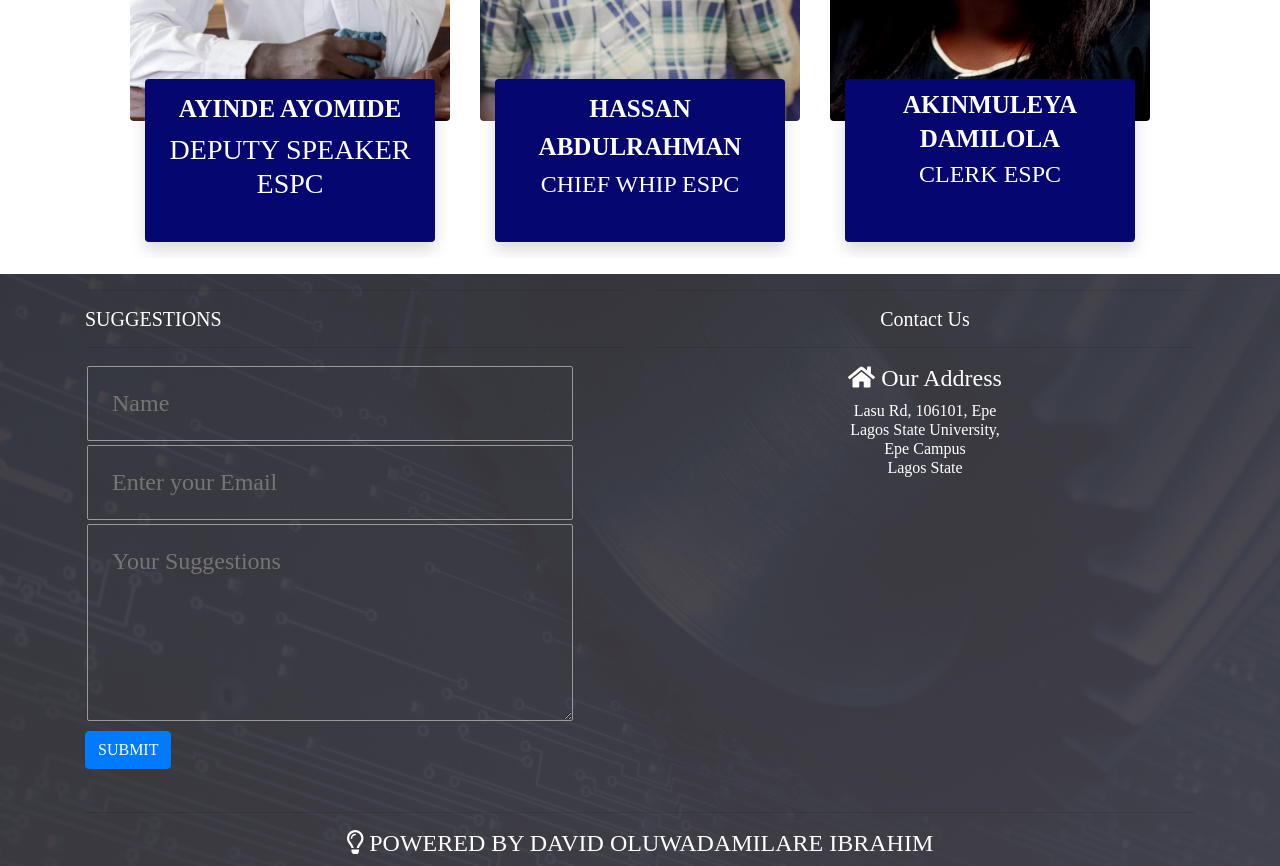
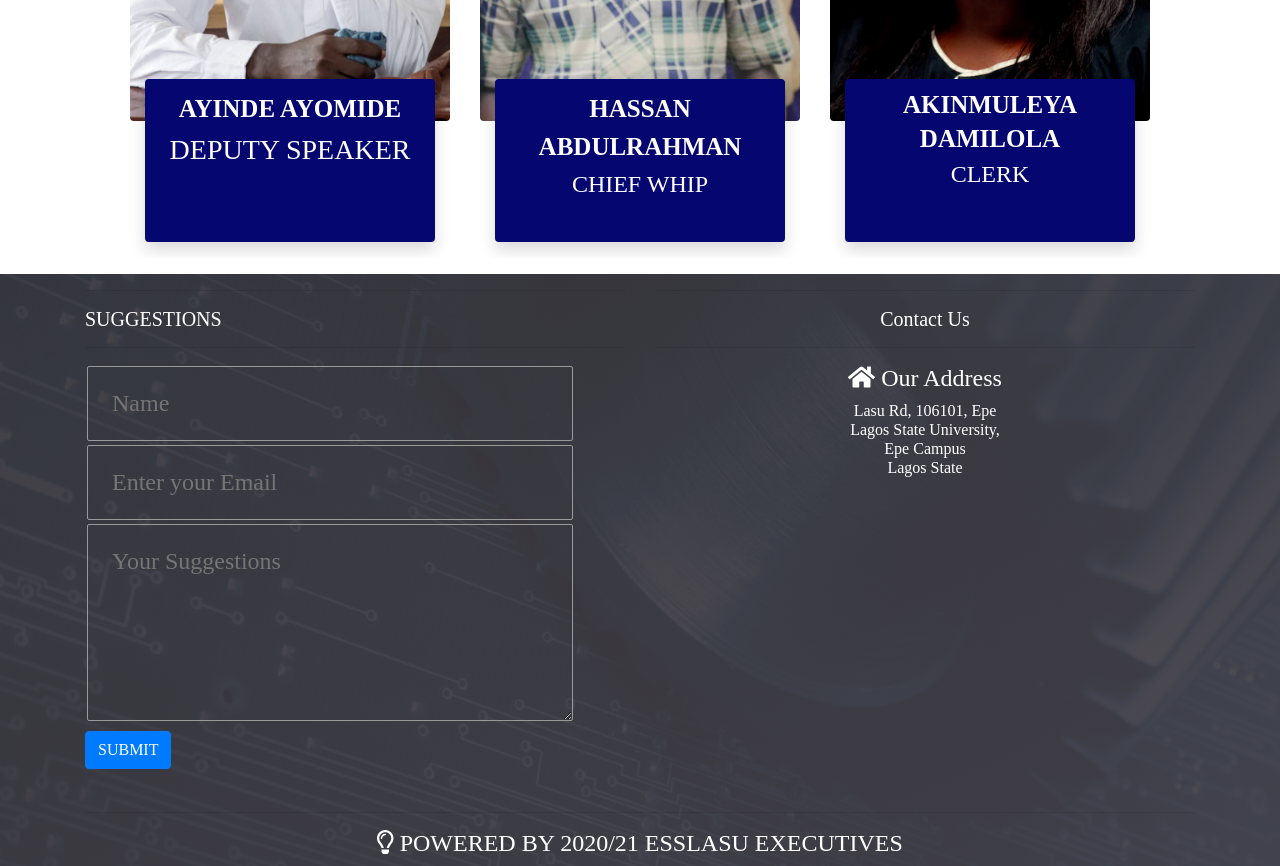
Before and after one commit to Shamsondeen/esslasu, a React (Create React App) app: page / in a window 1280 px wide. Shown: the part 3340-4206 px from the top of the page. Built offline with nearby package versions, Linux system fonts and the light colour scheme; some icons are missing.

Commit message:
more reviews

```diff
--- a/src/components/Footer/Footer.js
+++ b/src/components/Footer/Footer.js
@@ -98,7 +98,7 @@ class Footer extends Component {
                                 </ul>
 
                                 <hr className="light-100" />
-                                <h4><i className="far fa-lightbulb" /> POWERED BY DAVID OLUWADAMILARE IBRAHIM</h4>
+                                <h4><i className="far fa-lightbulb" /> POWERED BY 2020/21 ESSLASU EXECUTIVES</h4>
                             </div>
                         </div>
                     </div>
--- a/src/components/Parliament/Parliament.js
+++ b/src/components/Parliament/Parliament.js
@@ -75,7 +75,7 @@ class Parliament extends Component {
                                             </div>{/*end img*/}
                                             <div className="post-content bg-white rounded shadow p-2 position-relative">
                                                 <h2 className="mb-2 text-center"><a className="post-title">AYINDE AYOMIDE</a></h2>
-                                                <h3 className='text-center'>DEPUTY SPEAKER ESPC
+                                                <h3 className='text-center'>DEPUTY SPEAKER
                                                 </h3>
                                             </div></div>
                                     </div>
@@ -90,7 +90,7 @@ class Parliament extends Component {
                                             </div>{/*end img*/}
                                             <div className="post-content bg-white rounded shadow p-2 position-relative">
                                                 <h2 className="mb-2 text-center"><a className="post-title">HASSAN ABDULRAHMAN</a></h2>
-                                                <h4 className='text-center'>CHIEF WHIP ESPC
+                                                <h4 className='text-center'>CHIEF WHIP
                                                 </h4>
                                             </div></div>
                                     </div>
@@ -105,7 +105,7 @@ class Parliament extends Component {
                                             </div>{/*end img*/}
                                             <div className="post-content bg-white rounded shadow p-2 position-relative">
                                                 <h3 className=" text-center"><a className="post-title">AKINMULEYA DAMILOLA</a></h3>
-                                                <h4 className='text-center'>CLERK ESPC
+                                                <h4 className='text-center'>CLERK
                                                 </h4>
                                             </div></div>
                                     </div>
--- a/src/index.css
+++ b/src/index.css
@@ -325,3 +325,10 @@ h5 {
   font-size: 10rem !important;
 
 }
+
+@media only screen and (max-width: 56.25em) {
+  .post .page-title {
+    font-size: 5rem !important;
+
+  }
+}
```
